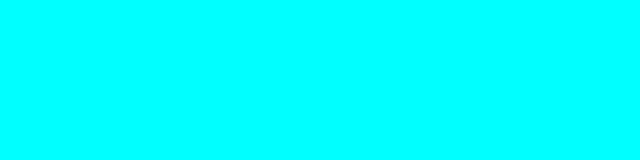
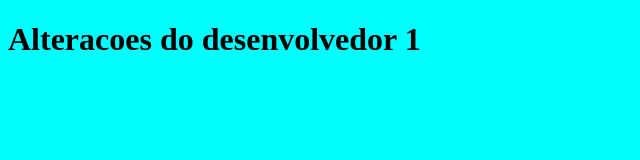
Before and after one commit to ThalesAvila/primeiroprojeto50585, a plain HTML site: page index.html in a window 1280 px wide. Shown: the whole page, without its empty margins (0-640 px from the left). Drawn offline with Linux system fonts and the light colour scheme.

Commit message:
alteracao dev 1

```diff
--- a/index.html
+++ b/index.html
@@ -7,5 +7,7 @@
     <title>Aula de Github</title>
     <link rel="stylesheet" href="style.css" />
   </head>
-  <body></body>
+  <body>
+    <h1>Alteracoes do desenvolvedor 1</h1>
+  </body>
 </html>
```
